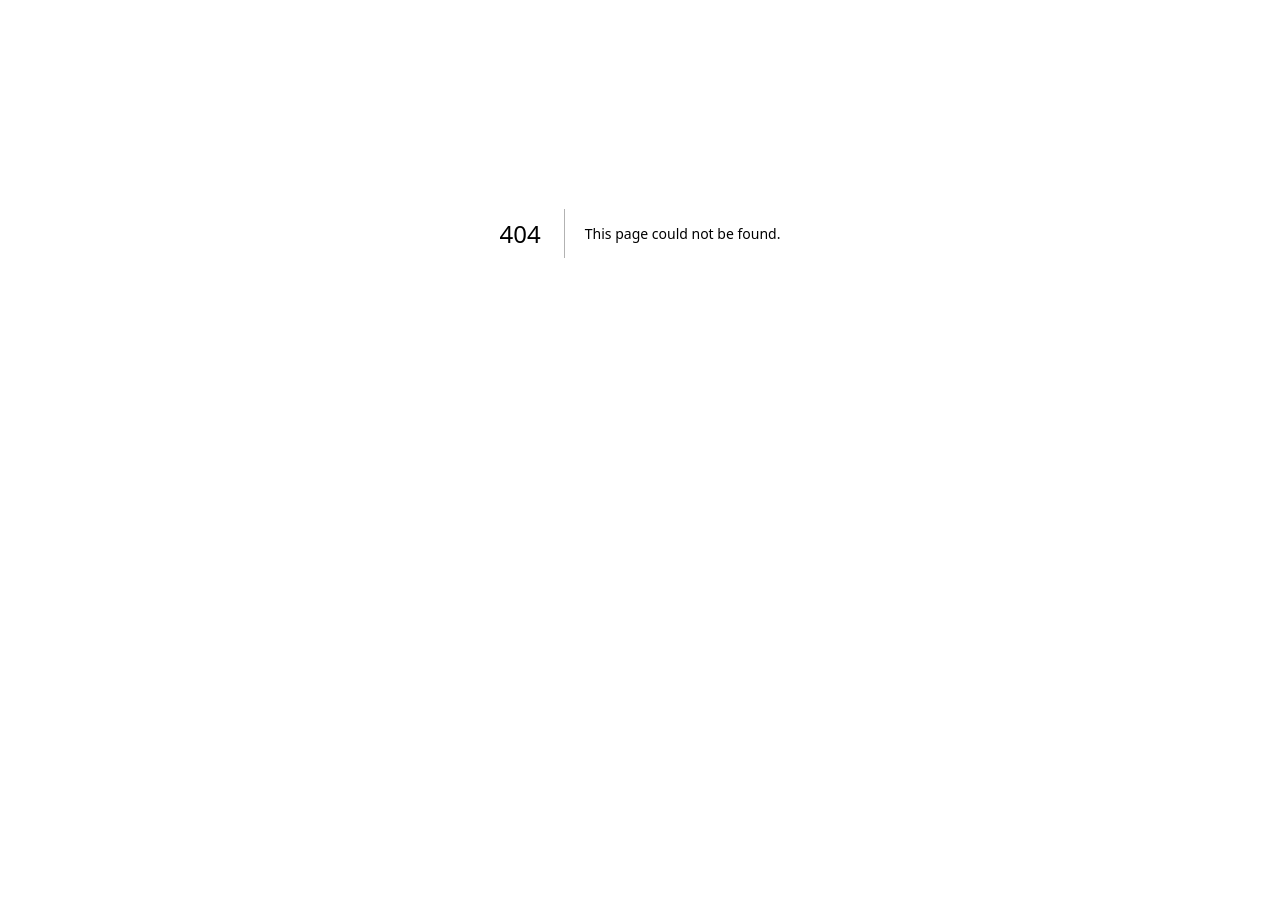
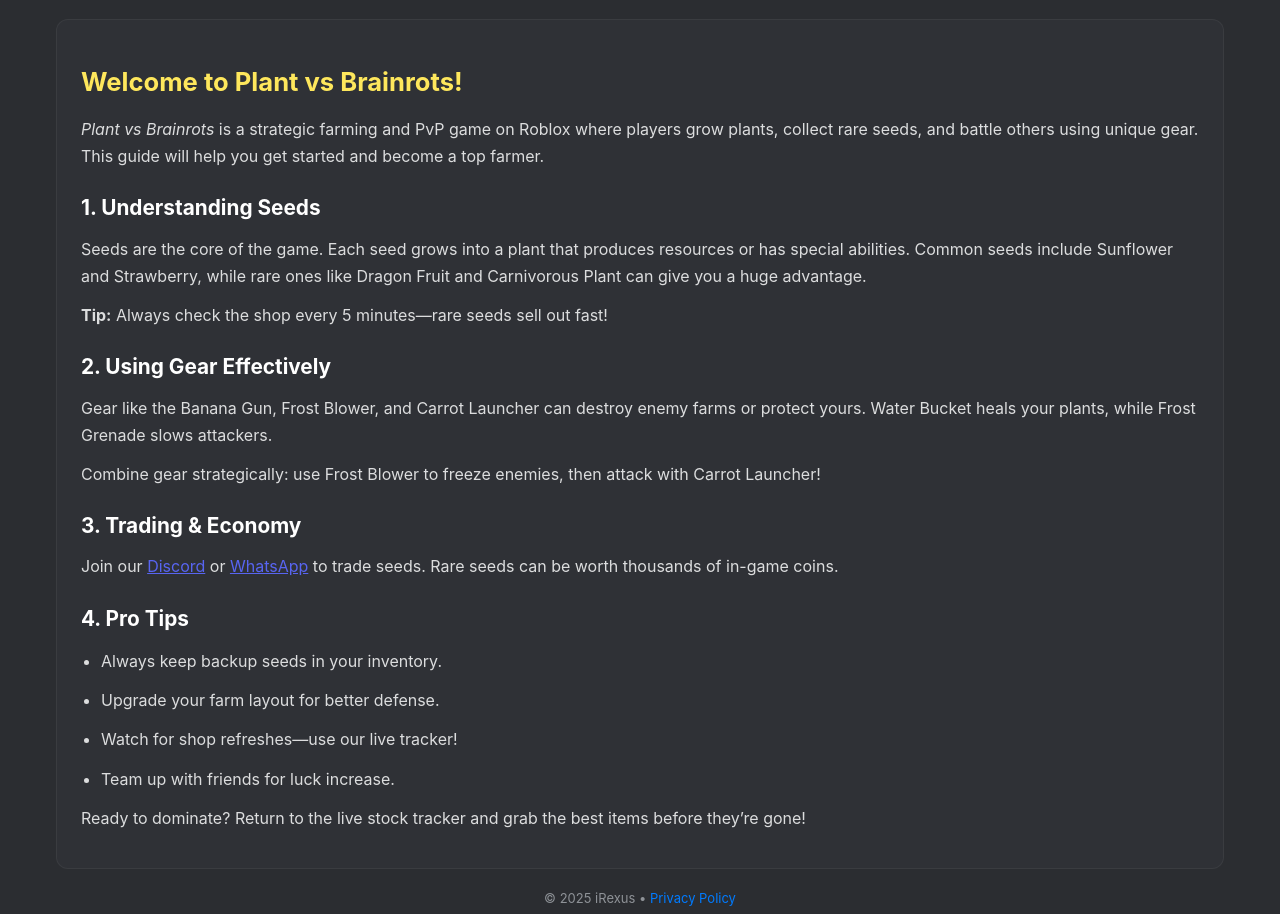
Before and after one commit to dikacakep/wwweee323, a Next.js app: page /guide in a window 1280 px wide. Before the commit this address had no page. Shown: the part 185-1099 px from the top of the page. Before the commit the page ends 818 px from the top, so only its background shows below. Built offline with nearby package versions, Linux system fonts and the light colour scheme.

Commit message:
Update and rename terms.js to guide.js

```diff
--- /dev/null
+++ b/pages/guide.js
@@ -0,0 +1,107 @@
+// pages/guide.js
+import Head from "next/head";
+import Link from "next/link";
+
+export default function Guide() {
+  return (
+    <>
+      <Head>
+        <title>Plant vs Brainrots - Beginner's Guide</title>
+        <meta
+          name="description"
+          content="Complete beginner's guide to Plant vs Brainrots on Roblox. Learn how to farm, trade seeds, use gear, and dominate the game."
+        />
+        <meta name="robots" content="index, follow" />
+        <link rel="canonical" href="https://plantvsbrainrots.vercel.app/guide" />
+      </Head>
+
+      <div className="page-wrap">
+        <header className="site-header">
+          <div className="header-left" style={{ textAlign: "left" }}>
+            <h1 className="site-title">📖 Beginner's Guide</h1>
+            <p className="site-sub"> Plant vs Brainrots </p>
+          </div>
+        </header>
+
+        <main className="guide-content">
+          <h2>Welcome to Plant vs Brainrots!</h2>
+          <p>
+            <em>Plant vs Brainrots</em> is a strategic farming and PvP game on Roblox where players grow plants, collect rare seeds, and battle others using unique gear. This guide will help you get started and become a top farmer.
+          </p>
+
+          <h3>1. Understanding Seeds</h3>
+          <p>
+            Seeds are the core of the game. Each seed grows into a plant that produces resources or has special abilities. Common seeds include Sunflower and Strawberry, while rare ones like Dragon Fruit and Carnivorous Plant can give you a huge advantage.
+          </p>
+          <p>
+            <strong>Tip:</strong> Always check the shop every 5 minutes—rare seeds sell out fast!
+          </p>
+
+          <h3>2. Using Gear Effectively</h3>
+          <p>
+            Gear like the Banana Gun, Frost Blower, and Carrot Launcher can destroy enemy farms or protect yours. Water Bucket heals your plants, while Frost Grenade slows attackers.
+          </p>
+          <p>
+            Combine gear strategically: use Frost Blower to freeze enemies, then attack with Carrot Launcher!
+          </p>
+
+          <h3>3. Trading & Economy</h3>
+          <p>
+            Join our <a href="https://discord.gg/Bun8HKKQ3D" target="_blank" rel="noopener">Discord</a> or <a href="https://chat.whatsapp.com/Im4P6NtHraMLmiILNQvcOE" target="_blank" rel="noopener">WhatsApp</a> to trade seeds. Rare seeds can be worth thousands of in-game coins.
+          </p>
+
+          <h3>4. Pro Tips</h3>
+          <ul>
+            <li>Always keep backup seeds in your inventory.</li>
+            <li>Upgrade your farm layout for better defense.</li>
+            <li>Watch for shop refreshes—use our live tracker!</li>
+            <li>Team up with friends for luck increase.</li>
+          </ul>
+
+          <p>
+            Ready to dominate? Return to the <Link href="/">live stock tracker</Link> and grab the best items before they’re gone!
+          </p>
+        </main>
+
+        <footer className="site-footer">
+          <span>
+            © {new Date().getFullYear()} iRexus •{" "}
+            <Link href="/privacy-policy">Privacy Policy</Link>
+          </span>
+        </footer>
+      </div>
+
+      <style jsx>{`
+        .guide-content {
+          background: var(--panel);
+          border-radius: 12px;
+          padding: 24px;
+          line-height: 1.7;
+          color: var(--text);
+          border: 1px solid rgba(255, 255, 255, 0.05);
+        }
+        .guide-content h2 {
+          color: var(--yellow);
+          margin: 16px 0 12px;
+          font-size: 1.6rem;
+        }
+        .guide-content h3 {
+          color: #fff;
+          margin: 20px 0 10px;
+          font-size: 1.3rem;
+        }
+        .guide-content p, .guide-content li {
+          margin-bottom: 12px;
+        }
+        .guide-content a {
+          color: var(--accent);
+          text-decoration: underline;
+        }
+        .guide-content ul {
+          padding-left: 20px;
+          margin: 12px 0;
+        }
+      `}</style>
+    </>
+  );
+}
```
Also changed, not shown: pages/terms.js (deleted, +0 -78 lines).
